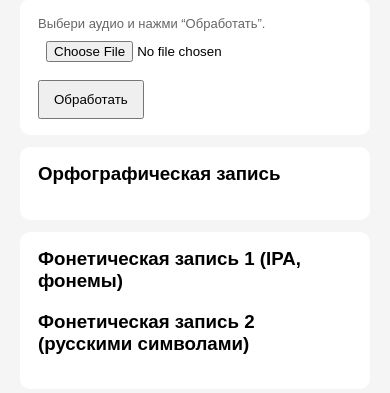
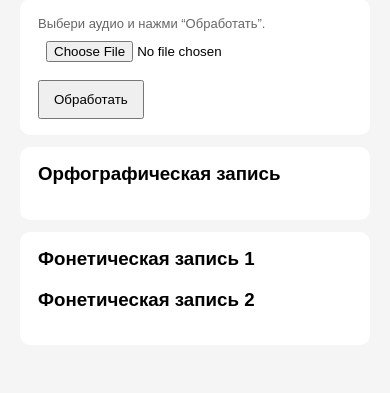
Before and after one commit to K1ellee/lab-dialekt, a Flask app: page /task1 in a window 390 px wide. Shown: the part 195-588 px from the top of the page. Run offline with Flask 3, Linux system fonts and the light colour scheme.

Commit message:
Task1: remove IPA/rus hints from phonetics headings

```diff
--- a/backend/templates/task1.html
+++ b/backend/templates/task1.html
@@ -35,10 +35,10 @@
   </div>
 
   <div class="card">
-    <h3 style="margin-top:0;">Фонетическая запись 1 (IPA, фонемы)</h3>
+    <h3 style="margin-top:0;">Фонетическая запись 1</h3>
     <div id="phon1" class="mono"></div>
 
-    <h3>Фонетическая запись 2 (русскими символами)</h3>
+    <h3>Фонетическая запись 2</h3>
     <div id="phon2" class="mono"></div>
 
     <div id="note" class="small" style="margin-top:10px;"></div>
```
